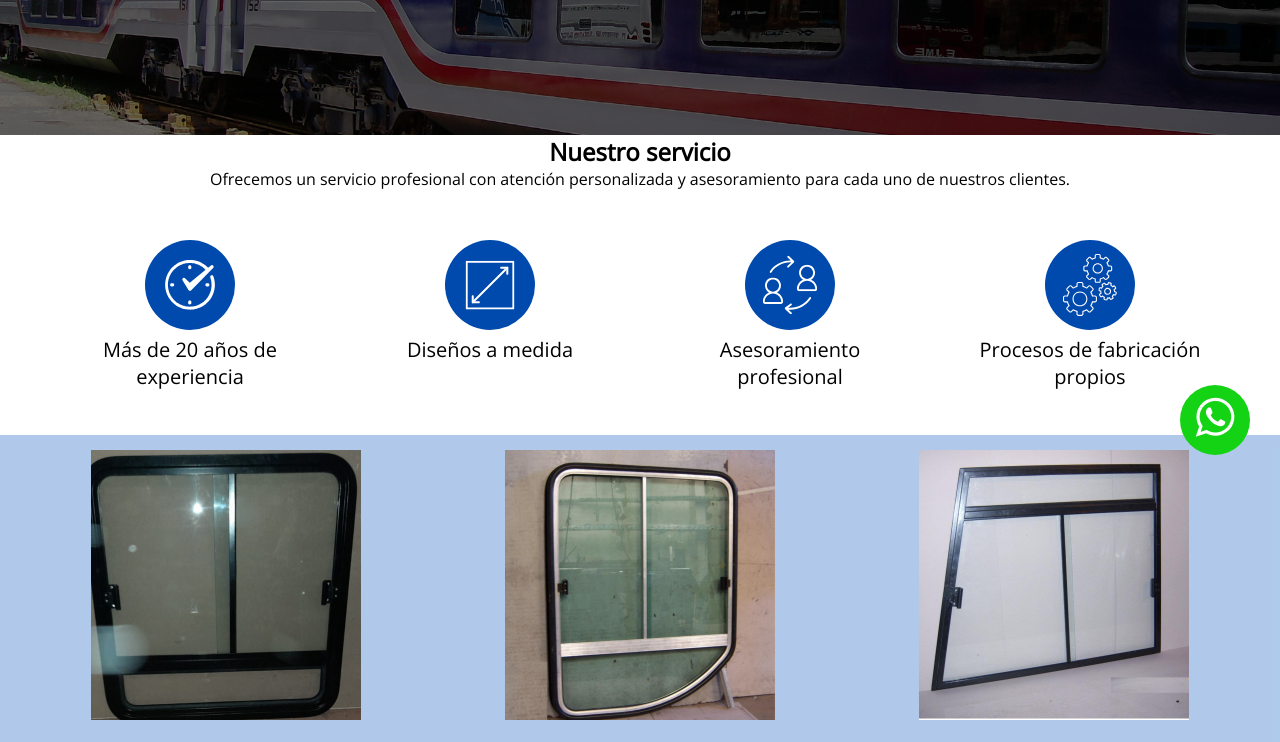
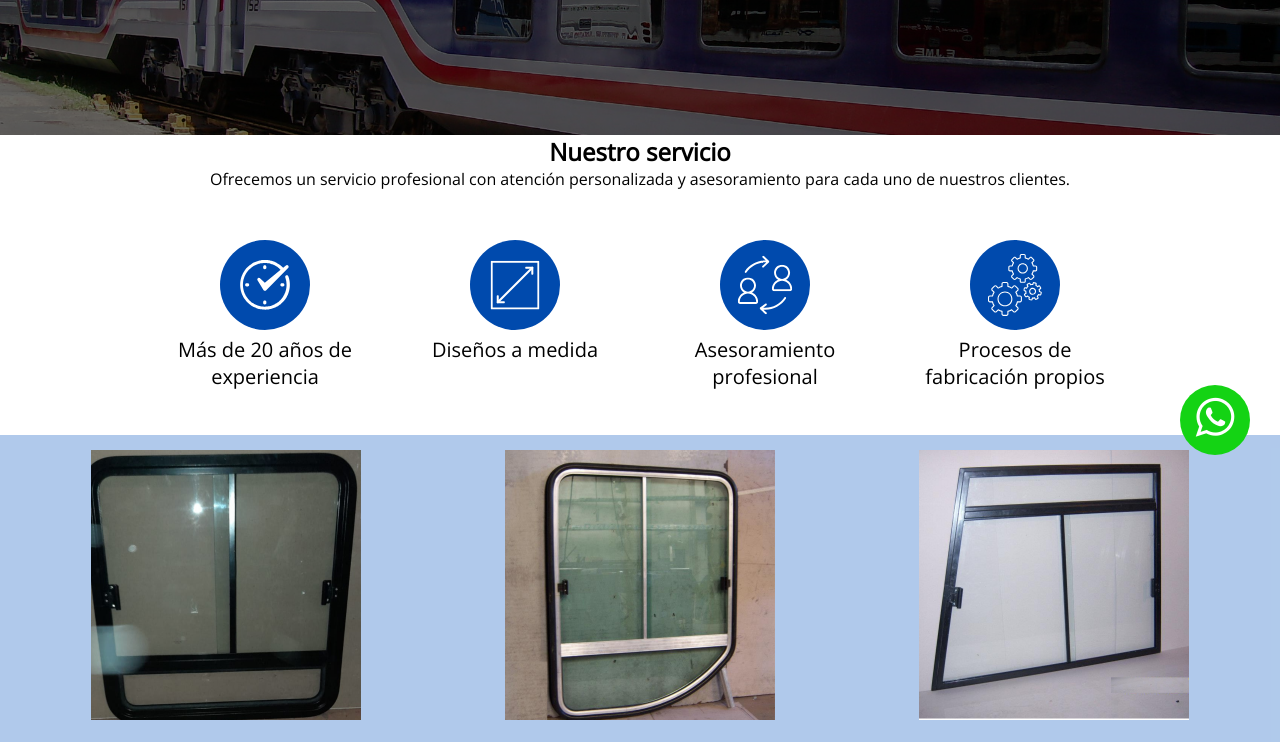
Before and after one commit to quillenbucciero/inastem, a plain HTML site: page html/servicio.html in a window 1280 px wide. Shown: the part 315-1057 px from the top of the page. Drawn offline with nearby package versions, Linux system fonts and the light colour scheme; files whose address does not match are found by name.

Commit message:
corrección de css para desktop

```diff
--- a/css/styles.css
+++ b/css/styles.css
@@ -379,9 +379,8 @@ footer a,li {
   }
 
   .contenedor {
-    width: 1200px;
+    width: 1000px;
   }
-
 
   /*BANNER*/
 
@@ -406,7 +405,6 @@ footer a,li {
   width: 46%;
 }
 .contacto-sub-item {
-
   font-size: 25px;
 }
 .contacto-icons {
@@ -429,9 +427,6 @@ iframe {
   width: 75px;
 }
 
-
-
-
 /*FOOTER*/
 
 footer ul {
```
Also changed, not shown: index.html (+1 -1 lines).
